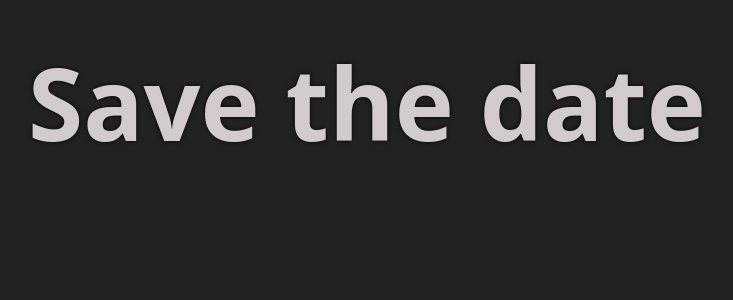
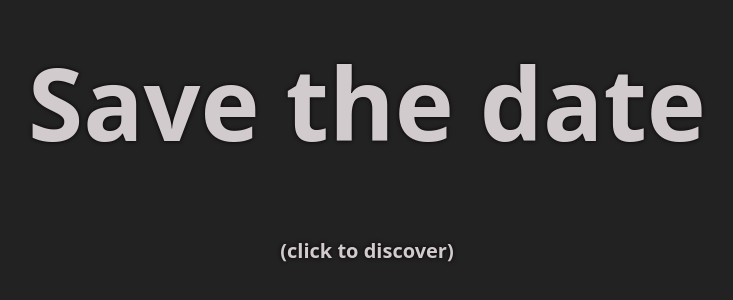
Before and after one commit to alexdominte/SAVE-THE-DATE, a plain HTML site: page index.html in a window 1280 px wide. Shown: the part 116-416 px from the top of the page, without its empty margins (273-1006 px from the left). Drawn offline with Linux system fonts and the light colour scheme; a web font is replaced by a local one.

Commit message:
Update index.html
added click to discover

```diff
--- a/index.html
+++ b/index.html
@@ -20,10 +20,11 @@
       font-family: "Rubik Vinyl", system-ui;
       color: rgb(209, 203, 205);
       text-shadow: 0 0 4px rgb(8, 0, 0);
+      text-align: center;
     }
 
     h1{
-      text-align: center;
+
       margin-top: 150px;
       transition: 0.5s;
       font-size: 100px;
@@ -34,13 +35,20 @@
       color: inherit;
     }
 
-    h1:hover{
+    h1:hover,
+    p:hover{
       text-shadow: 0 0 15px rgb(142, 17, 146);
       transition: 0.4s;
+    }
+
+    p{
+      font-size: 20px;
+      font-weight: bold;
     }
   </style>
 </head>
 <body>
   <h1><a href="https://save-the-date-poonam-arun.my.canva.site/"> Save the date</a></h1>
+  <p><a href="https://save-the-date-poonam-arun.my.canva.site/"> (click to discover)</a></p>
 </body>
 </html>
```
